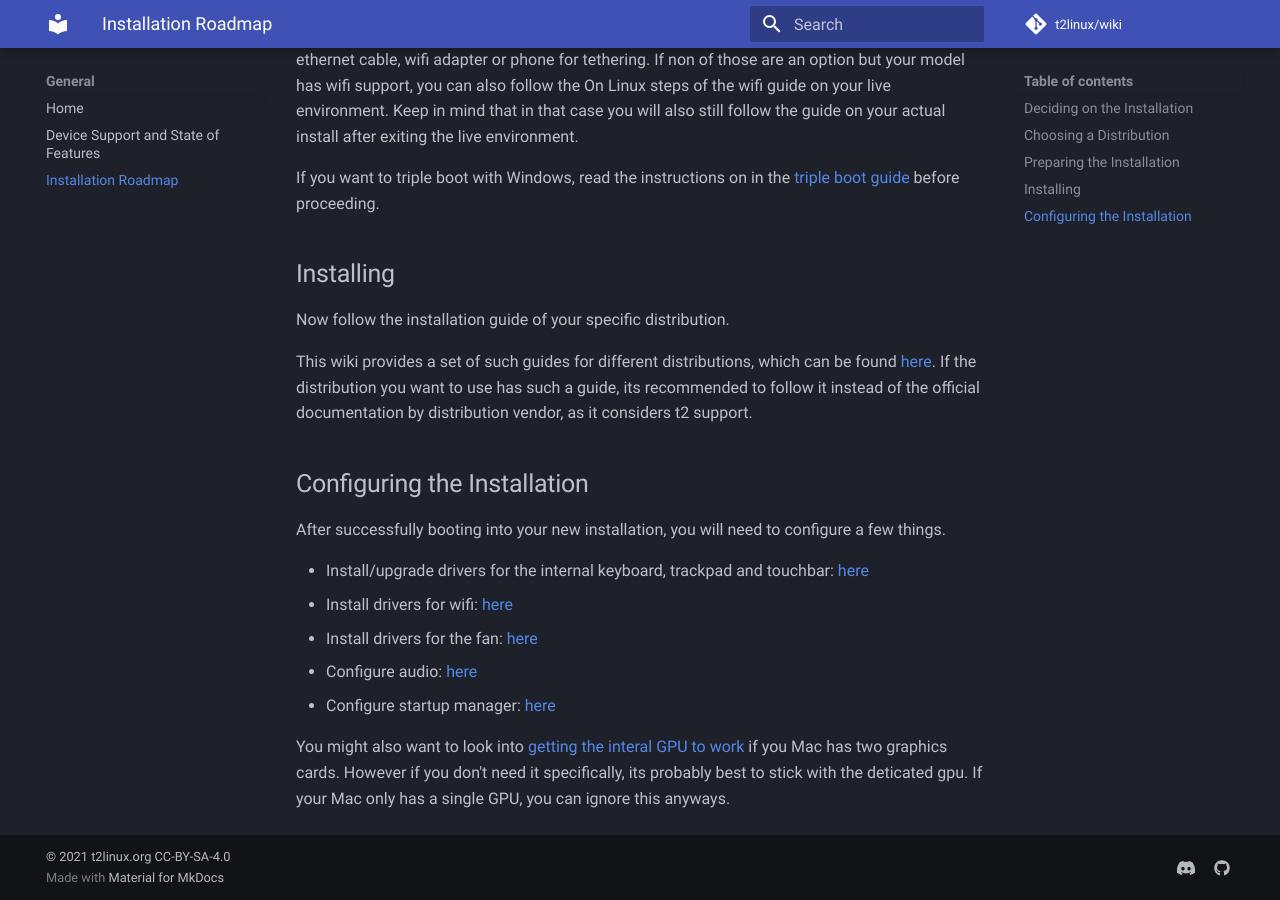
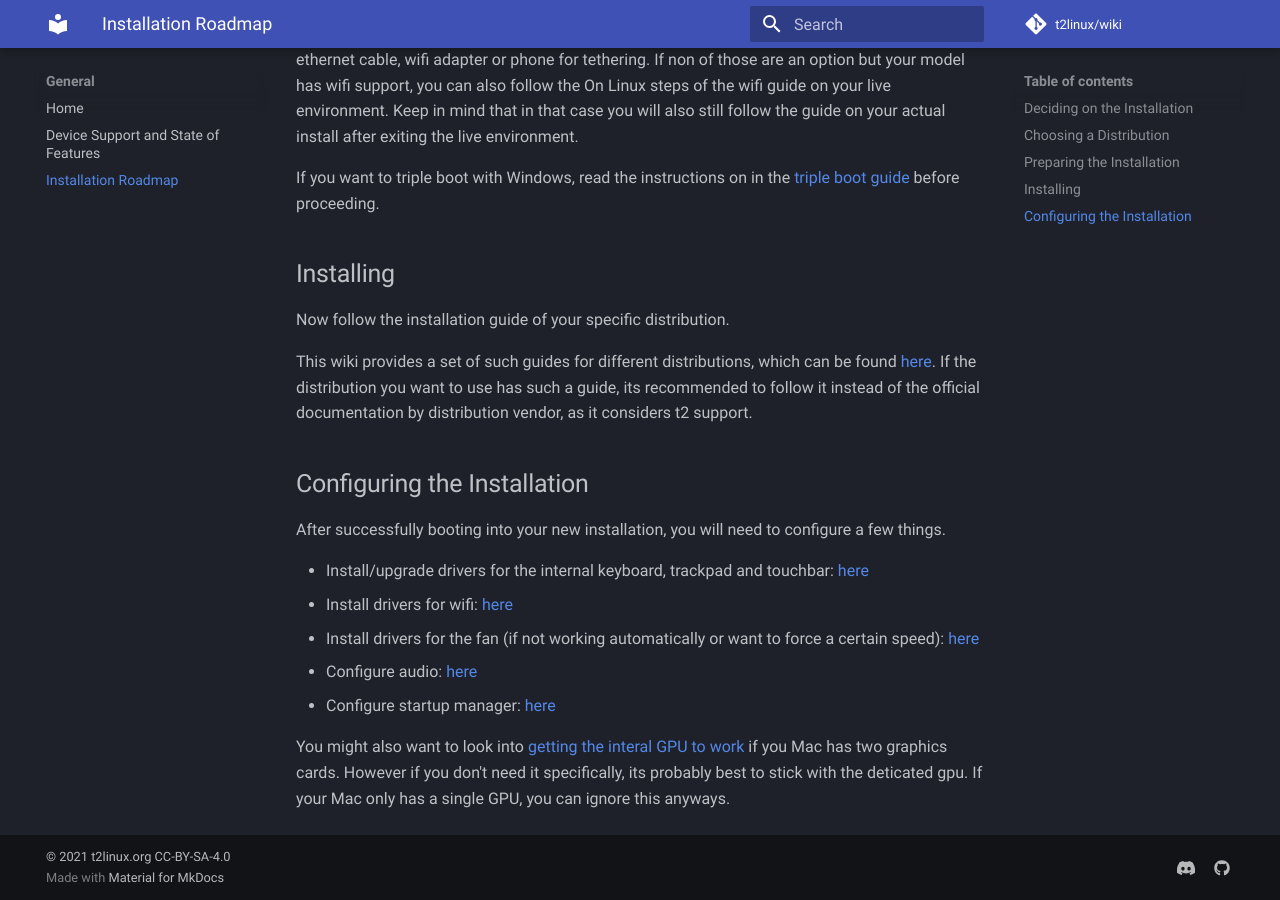
Before and after one commit to t2linux/wiki, an MkDocs documentation site: the page built from docs/roadmap.md, in a window 1280 px wide and 900 px high, scrolled down 1783 px. Built offline with MkDocs 1.6.1 and Material for MkDocs 9.7.7, drawn with Linux system fonts in a browser that asks for light colours; comment, search, counter and statistics services are not loaded.

Commit message:
Update roadmap.md

```diff
--- a/docs/roadmap.md
+++ b/docs/roadmap.md
@@ -69,7 +69,7 @@ After successfully booting into your new installation, you will need to configur
 
 - Install/upgrade drivers for the internal keyboard, trackpad and touchbar: [here](https://wiki.t2linux.org/guides/dkms/)
 - Install drivers for wifi: [here](https://wiki.t2linux.org/guides/wifi/#on-linux)
-- Install drivers for the fan: [here](https://wiki.t2linux.org/guides/fan/)
+- Install drivers for the fan (if not working automatically or want to force a certain speed): [here](https://wiki.t2linux.org/guides/fan/)
 - Configure audio: [here](https://wiki.t2linux.org/guides/audio-config/)
 - Configure startup manager: [here](https://wiki.t2linux.org/guides/startup-manager/)
 
```
